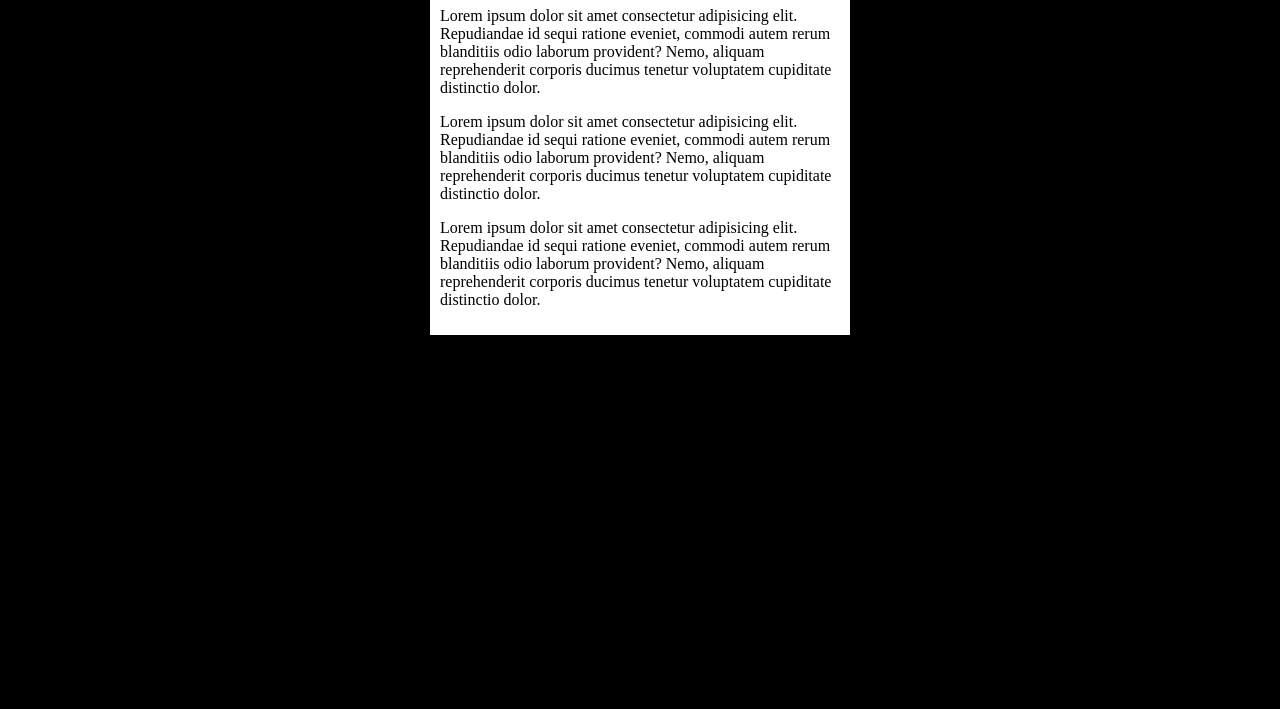
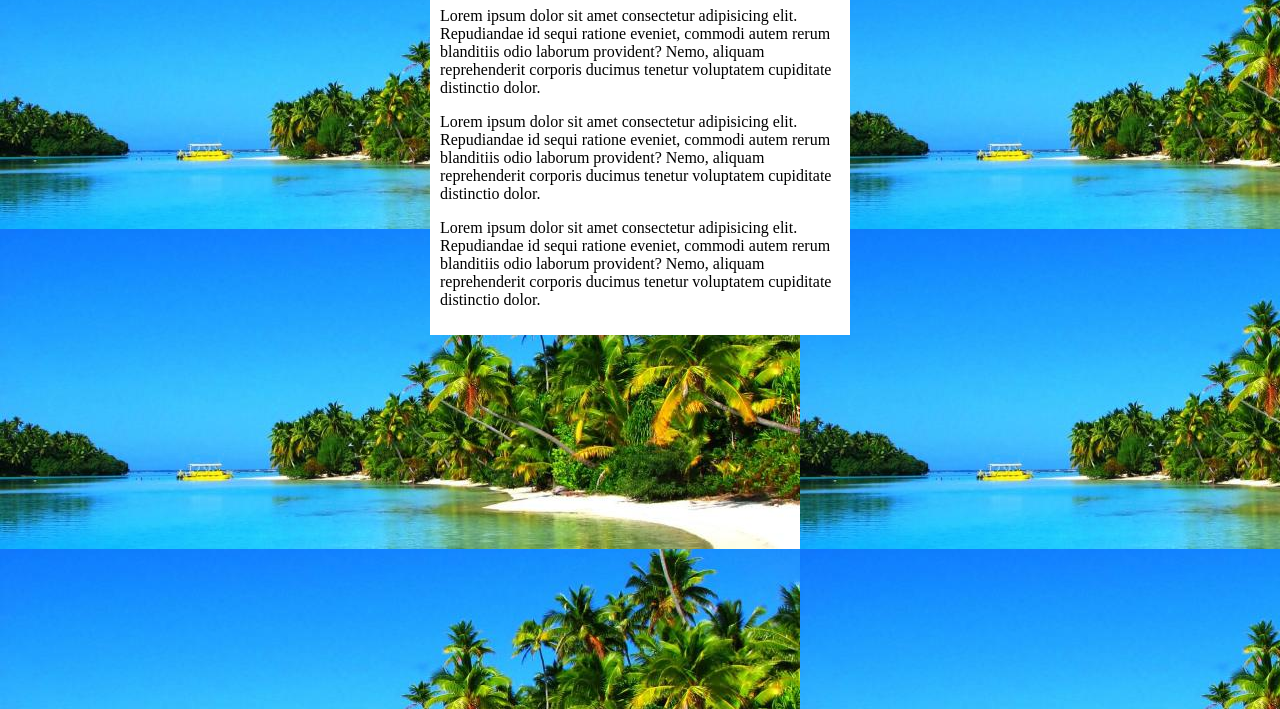
Before and after one commit to alefgonzalles/html-css, a plain HTML site: page exercicios/atividade.html in a window 1280 px wide. Shown: the part 91-800 px from the top of the page. Drawn offline with Linux system fonts and the light colour scheme.

Commit message:
atualizei

```diff
--- a/exercicios/atividade.html
+++ b/exercicios/atividade.html
@@ -7,7 +7,9 @@
     <style>
         body{
            background-color: black;
-           background-image: url();
+           background-image: url('paraiso.jpg');
+
+           background-color: aqua;
         }
 
         main { background-color: white;
```
Also changed, not shown: exercicios/paraiso.jpg (renamed from imagens-full/paraiso.jpg).
